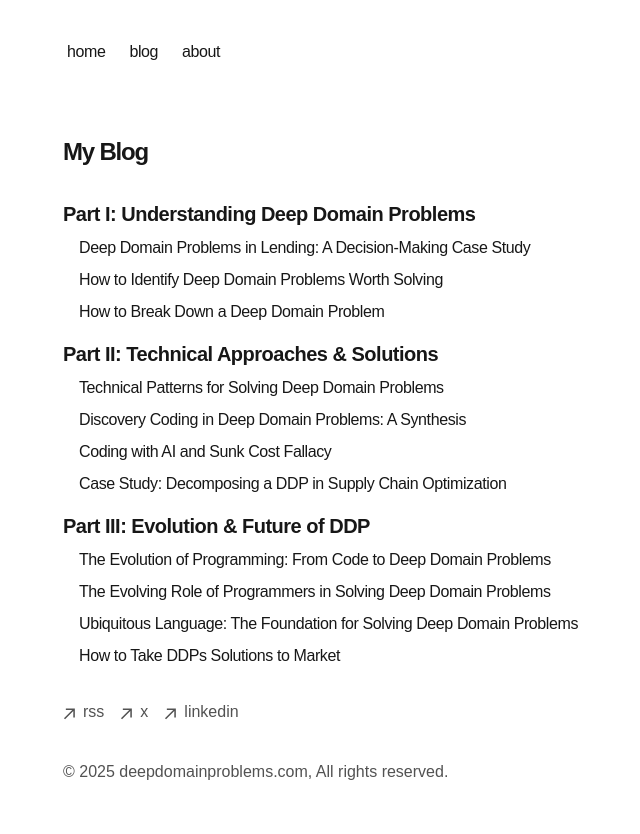
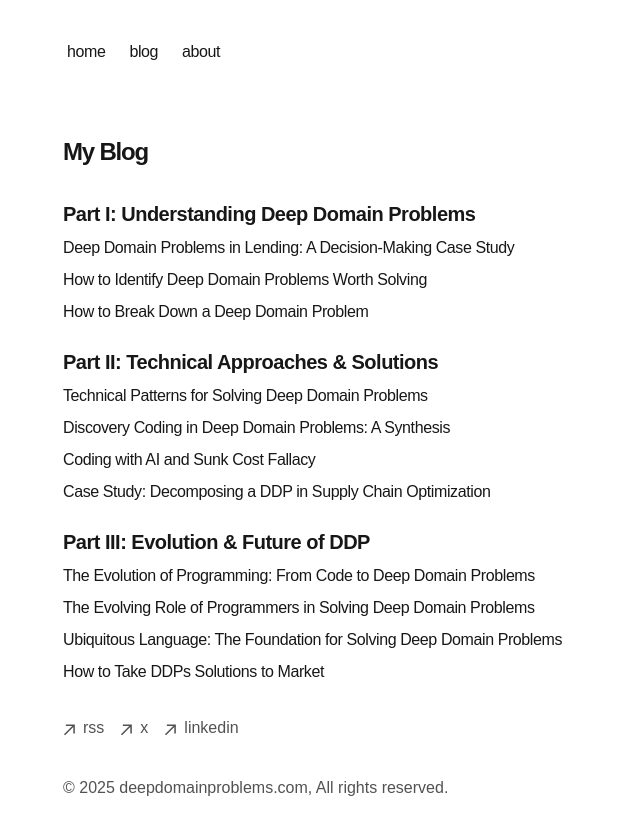
Before and after one commit to deepdomainproblems/deepdomainproblems.github.io, a Next.js app: page /blog in a window 1280 px wide. Shown: the top 834 px of the page, without its empty margins (289-929 px from the left). Built offline with nearby package versions, Linux system fonts and the light colour scheme.

Commit message:
Increase spacing in blog post component for improved readability

```diff
--- a/src/components/posts.tsx
+++ b/src/components/posts.tsx
@@ -8,7 +8,7 @@
   allBlogs.forEach((post) => (blogPostsBySlug[post.slug] = post));
 
   return (
-    <div className="flex flex-col space-y-4">
+    <div className="flex flex-col space-y-6">
       {bookStructure.map((part) => (
         <div key={part.title} className="flex flex-col space-y-2">
           <h2 className="font-semibold text-xl tracking-tight">{part.title}</h2>
@@ -19,7 +19,7 @@
               return (
                 <Link
                   key={slug}
-                  className="flex flex-col space-y-1 ml-4"
+                  className="flex flex-col space-y-1"
                   href={`/blog/${slug}`}
                 >
                   <div className="w-full flex flex-col md:flex-row space-x-0 md:space-x-2">
```
